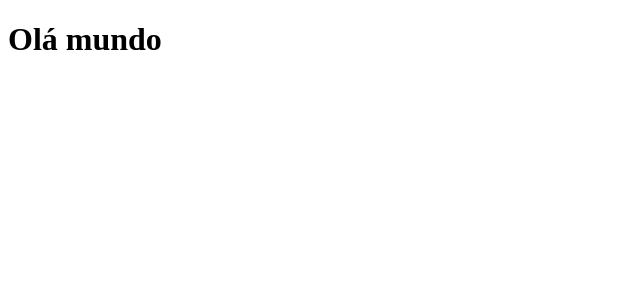
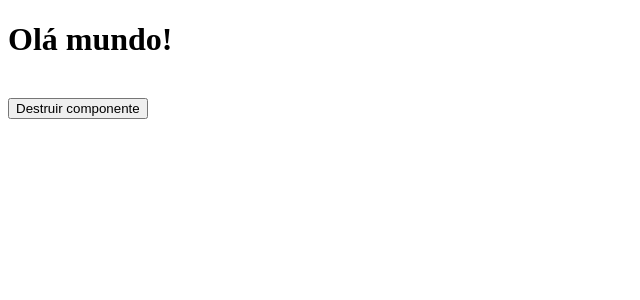
Before and after one commit to dwmartins/Curso-Angular, an Angular app: page / in a window 1280 px wide. Shown: the top 300 px of the page, without its empty margins (0-640 px from the left). Built offline with nearby package versions, Linux system fonts and the light colour scheme.

Commit message:
feat: entendendo o ngIF

```diff
--- a/src/app/app.component.ts
+++ b/src/app/app.component.ts
@@ -3,11 +3,15 @@
 @Component({
   selector: 'app-root',
   template:`
-    <app-title title = "Olá mundo"></app-title>
+    <app-title *ngIf="destruir"></app-title>
+    <br>
+    <button (click)="destruirComponent()" >Destruir componente</button>
     <router-outlet></router-outlet>
   `
 })
 export class AppComponent implements OnInit {
+
+  public destruir:boolean = true;
 
   constructor() {}
 
@@ -15,4 +19,8 @@
 
   }
 
+  public destruirComponent() {
+    this.destruir = false;
+  }
+
 }
--- a/src/app/title/title.component.html
+++ b/src/app/title/title.component.html
@@ -1 +1 @@
-<h1>{{ title }}</h1>
+<h1>Olá mundo!</h1>
--- a/src/app/title/title.component.ts
+++ b/src/app/title/title.component.ts
@@ -11,13 +11,7 @@
 
   constructor() {}
 
-  ngOnInit(): void {
-
-  }
-  // ngOnInit() -> vai carrer o que estiver nela assim que carregar a pagina!
-
-  ngOnChanges( ): void {
-    alert("Foi alterado com sucesso.")
-  }
+  ngOnInit(): void {}
+  ngOnChanges( ): void {}
 
 }
```
